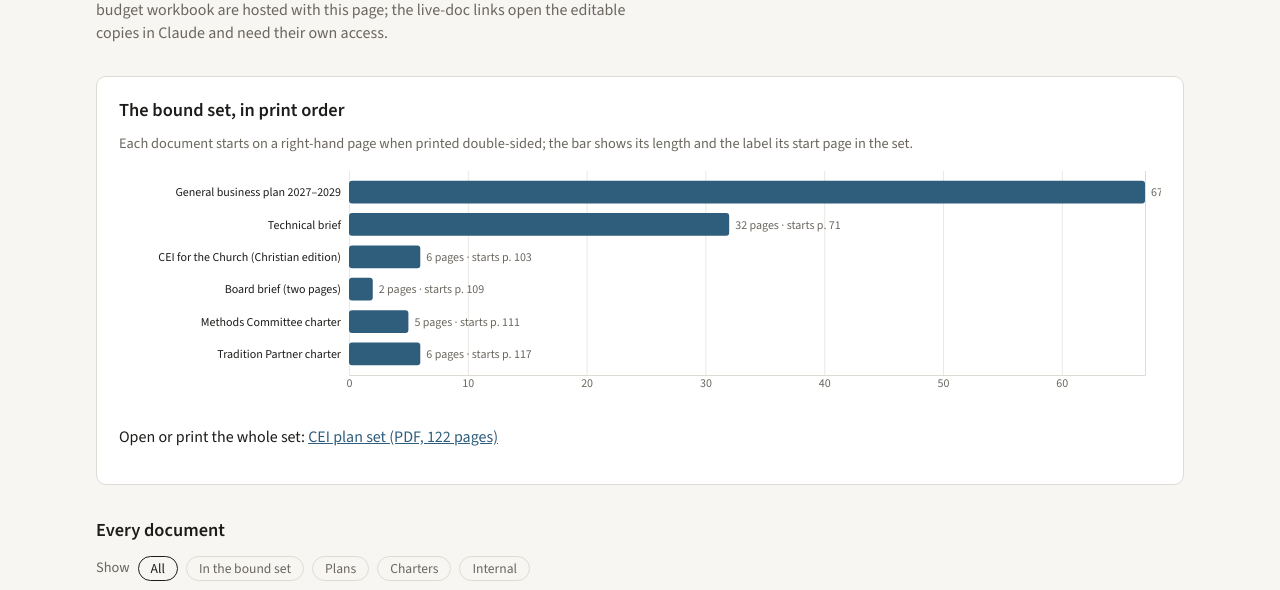
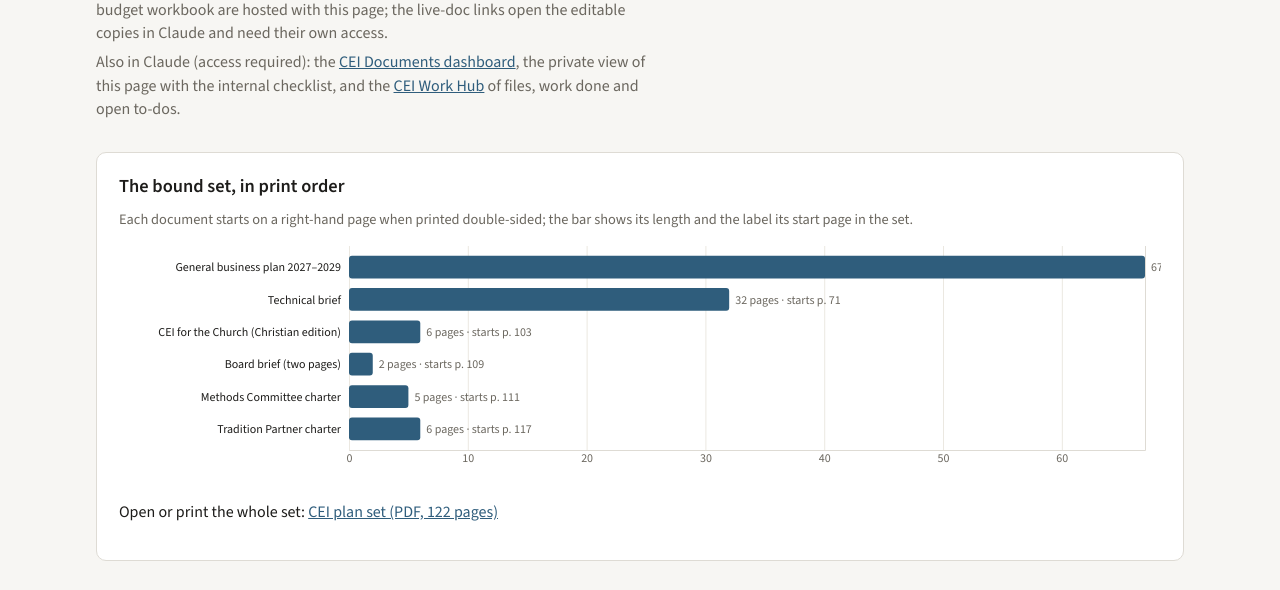
Before and after one commit to cjimmylin/cei-biz-share, a plain HTML site: page index.html in a window 1280 px wide. Shown: the part 156-746 px from the top of the page. Drawn offline with nearby package versions, Linux system fonts and the light colour scheme.

Commit message:
Link the Claude dashboard and work hub from the page
Co-Authored-By: Claude Fable 5.1 <noreply@anthropic.com>
Claude-Session: https://claude.ai/code/session_01DrmnaaJsWriSNjNKRboSCq

```diff
--- a/index.html
+++ b/index.html
@@ -54,6 +54,7 @@
   <header>
     <h1>CEI Documents</h1>
     <p class="lede">The current version of every document in the Center for Ethical Intelligence business-plan set, and what changed last. <b id="ndocs">—</b> documents are tracked; the bound set of six runs <b id="setpages">—</b> pages and was last re-bound on <b id="latest">—</b>. PDFs, Markdown sources and the budget workbook are hosted with this page; the live-doc links open the editable copies in Claude and need their own access.</p>
+    <p class="lede">Also in Claude (access required): the <a href="https://claude.ai/artifact/5Xr9f8wDmX52rM68cfMnAA" target="_blank" rel="noopener">CEI Documents dashboard</a>, the private view of this page with the internal checklist, and the <a href="https://claude.ai/artifact/RW6svFpMvg7Qbgo4ZEiee7" target="_blank" rel="noopener">CEI Work Hub</a> of files, work done and open to-dos.</p>
   </header>
 
   <section class="card" id="the-set">
```
